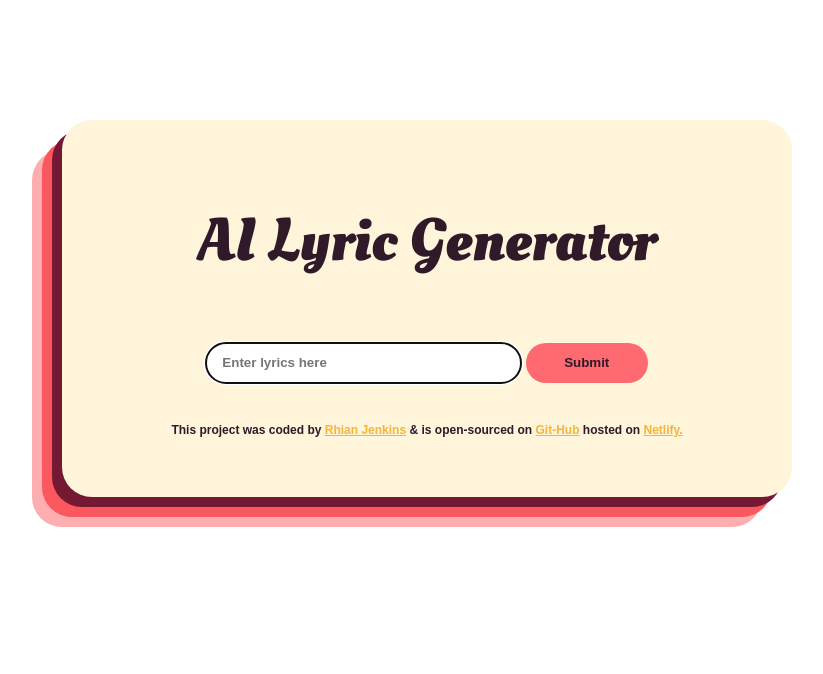
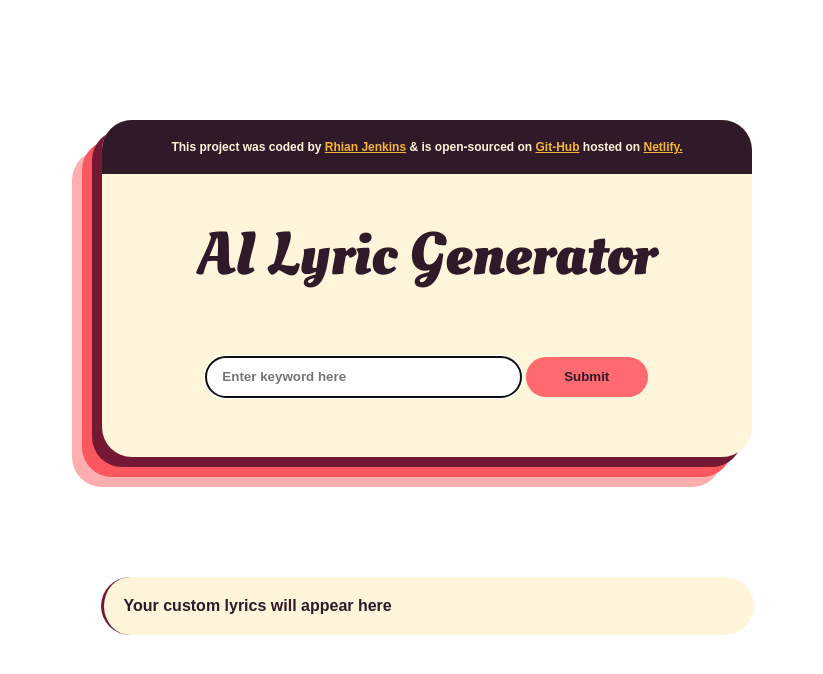
Before and after one commit to Rhitree/AI-Lyric-Generator, a plain HTML site: page index.html in a window 1280 px wide. Shown: the whole page, without its empty margins (213-1036 px from the left). Drawn offline with nearby package versions, Linux system fonts and the light colour scheme.

Commit message:
Readjusted css

```diff
--- a/index.html
+++ b/index.html
@@ -22,13 +22,21 @@
   <body>
     <div class="container">
       <header>
-        <h1>AI Lyric Generator</h1>
+        This project was coded by
+        <a href="https://github.com/Rhitree" target="_blank">Rhian Jenkins</a>
+        & is open-sourced on
+        <a href="https://github.com/Rhitree/AI-Lyric-Generator" target="_blank"
+          >Git-Hub</a
+        >
+        hosted on
+        <a href="https://lazy-lyrics.netlify.app/" target="_blank">Netlify.</a>
       </header>
+      <h1>AI Lyric Generator</h1>
       <main>
         <form id="lyric-generator">
           <input
             type="text"
-            placeholder="   Enter lyrics here"
+            placeholder="   Enter keyword here"
             autofocus
             required
             class="search-bar"
@@ -37,17 +45,9 @@
           <input type="submit" class="search-button" id="search-button" />
         </form>
       </main>
-      <div class="lyrics" id="lyrics"></div>
-      <footer>
-        This project was coded by
-        <a href="https://github.com/Rhitree" target="_blank">Rhian Jenkins</a>
-        & is open-sourced on
-        <a href="https://github.com/Rhitree/AI-Lyric-Generator" target="_blank"
-          >Git-Hub</a
-        >
-        hosted on
-        <a href="https://lazy-lyrics.netlify.app/" target="_blank">Netlify.</a>
-      </footer>
+    </div>
+    <div class="lyric-results">
+      <div class="lyrics" id="lyrics">Your custom lyrics will appear here</div>
     </div>
     <script src="src/script.js"></script>
   </body>
--- a/src/style.css
+++ b/src/style.css
@@ -2,15 +2,26 @@
     background-color: #FEF5DA;
     color:#301928;
     box-shadow: -10px 10px 0px rgb(117, 24, 52), -20px 20px 0px rgba(250, 87, 94), -30px 30px 0px rgba(254, 174, 174);
-    padding: 40px;
     width: 650px;
     margin: 120px auto;
-    border: 2px auto;
-    border-color: rgb(117, 24, 52);
     border-radius: 30px;
     font-family: "Ubutu", sans-serif;
     font-weight: 900;
     font-style: normal;
+    padding-bottom: 40px;
+}
+
+header {
+    border-radius: 30px 30px 0px 0px;
+    background-color: #301928;
+    color: #FEF5DA;
+    text-align: center;
+    padding: 20px;
+    font-size: 12px;
+}
+
+a {
+    color: #f5b539;
 }
 
 h1 {
@@ -22,6 +33,7 @@ font-size: 60px;
 input {
     font-weight: bold;
     color:#301928;
+    padding: 60px;
 }
 
 .search-bar {
@@ -47,12 +59,15 @@ main {
     padding: 20px;
 }
 
-footer {
-    text-align: center;
+.lyric-results {
+    background-color: #FEF5DA;
+    color: #301928;
+    width: 610px;
+    margin: 120px auto;
+    font-family: "Ubutu", sans-serif;
+    font-weight: 900;
+    font-style: normal;
+    border-radius: 30px;
+    border-left: 3px solid rgb(117, 24, 52);
     padding: 20px;
-    font-size: 12px;
 }
-
-a {
-    color: #f5b539;
-}
```
